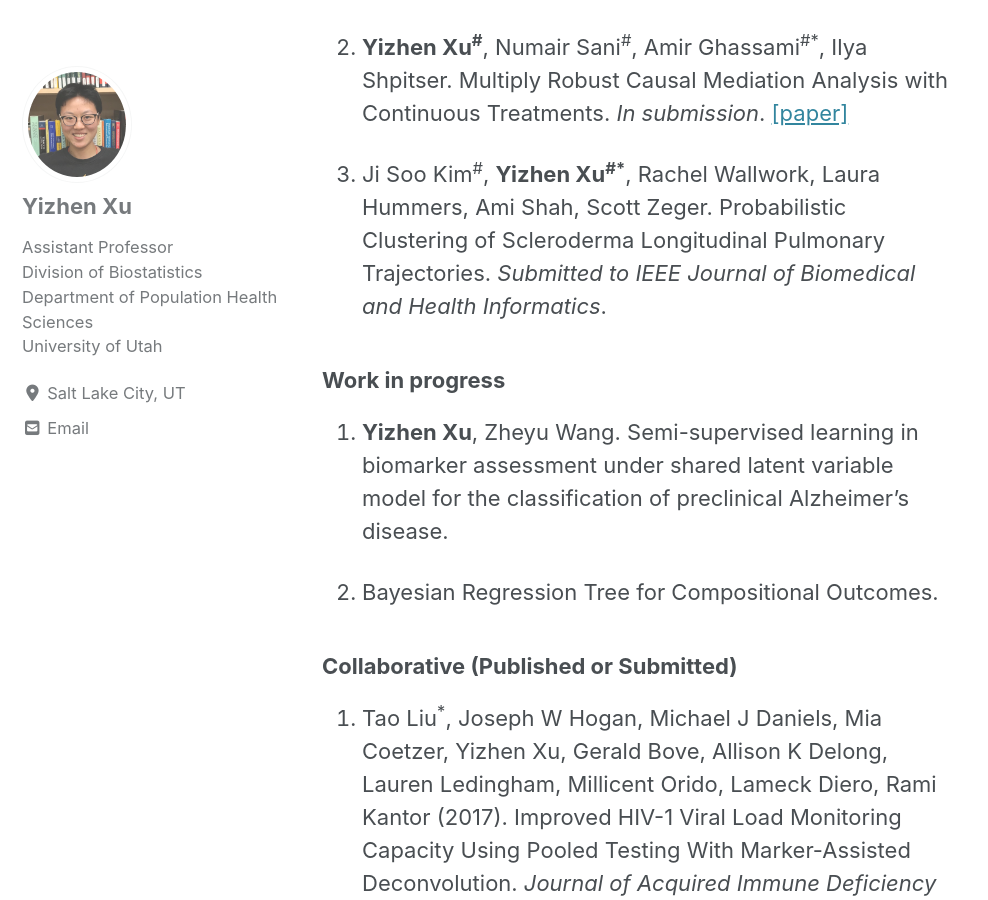
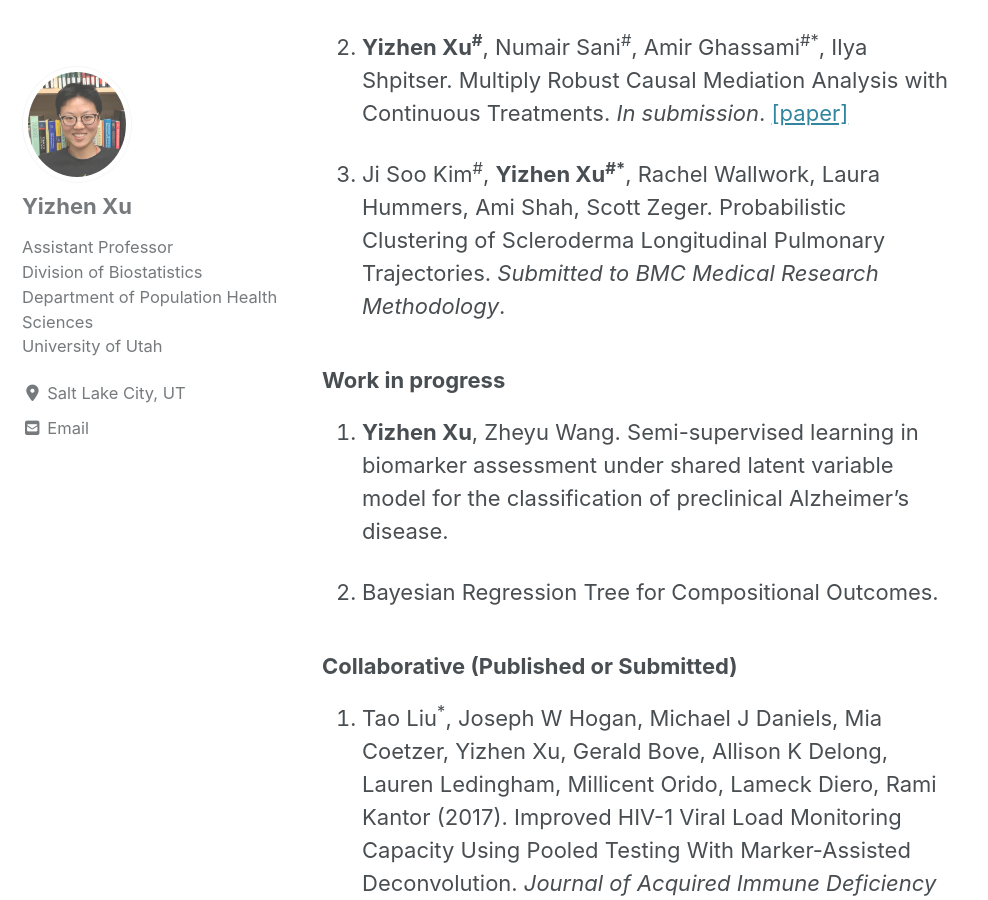
Before and after one commit to yizhenxu/yizhenxu.github.io, a Jekyll site: the page built from _pages/publication.md, in a window 1280 px wide and 900 px high, scrolled down 1355 px. Shown: the whole window, without its empty margins (0-988 px from the left). Built offline with Jekyll 4.4.1, drawn with Linux system fonts in a browser that asks for light colours; cached includes are drawn as plain includes; nearby versions of some CDN libraries.

Commit message:
Update publication.md

```diff
--- a/_pages/publication.md
+++ b/_pages/publication.md
@@ -25,7 +25,7 @@ Mixed-Effects Models with Longitudinal Data: Studying the Effect of Mycophenolat
 
 2. **Yizhen Xu<sup>\#</sup>**, Numair Sani<sup>\#</sup>, Amir Ghassami<sup>\#\*</sup>, Ilya Shpitser. Multiply Robust Causal Mediation Analysis with Continuous Treatments. *In submission*. <a href="/assets/pdffiles/Mediation.pdf"> [paper] </a>
 
-3. Ji Soo Kim<sup>\#</sup>, **Yizhen Xu<sup>\#\*</sup>**, Rachel Wallwork, Laura Hummers, Ami Shah, Scott Zeger. Probabilistic Clustering of Scleroderma Longitudinal Pulmonary Trajectories. *Submitted to IEEE Journal of Biomedical and Health Informatics*.
+3. Ji Soo Kim<sup>\#</sup>, **Yizhen Xu<sup>\#\*</sup>**, Rachel Wallwork, Laura Hummers, Ami Shah, Scott Zeger. Probabilistic Clustering of Scleroderma Longitudinal Pulmonary Trajectories. *Submitted to BMC Medical Research Methodology*.
 
 ### Work in progress
 
```
